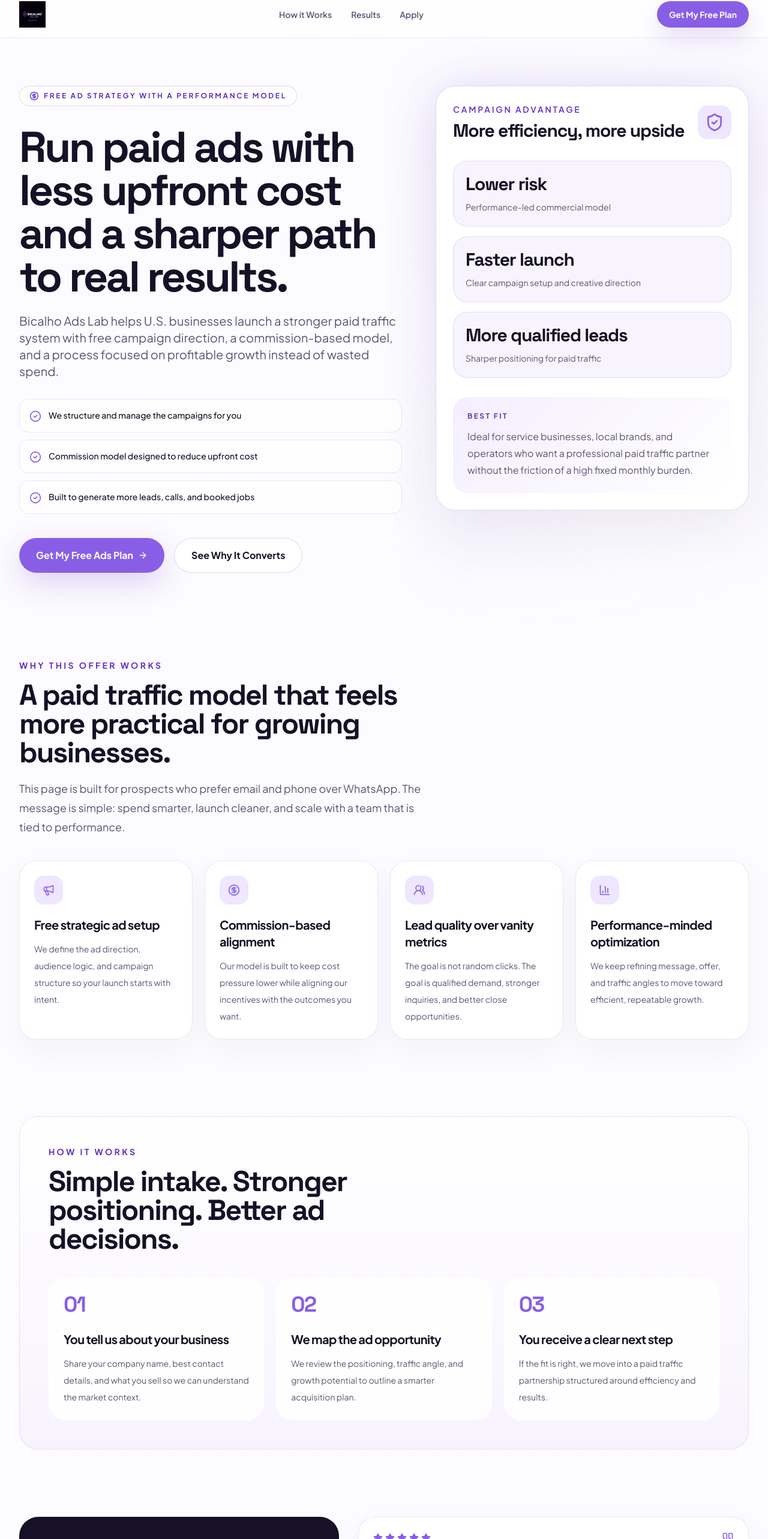
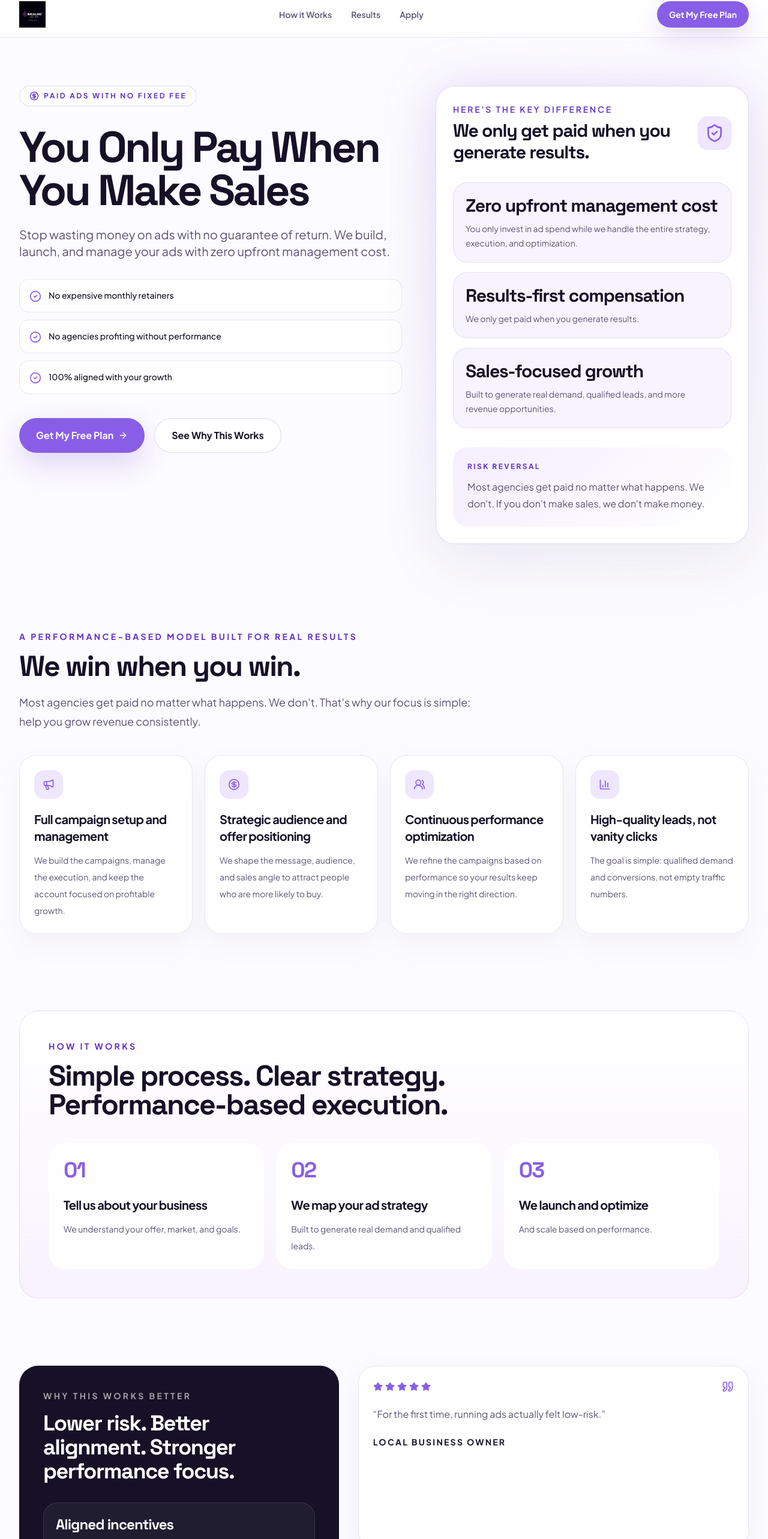
Before and after one commit to adribica/lp-bicalho-ads-lab, a React (Vite) app: page / in a window 1280 px wide. Shown: the part 14-2580 px from the top of the page at 60% size. Built offline with nearby package versions, Linux system fonts and the light colour scheme; no server answers.

Commit message:
feat: apply AIDA landing page copy

```diff
--- a/src/components/LandingHero.tsx
+++ b/src/components/LandingHero.tsx
@@ -2,20 +2,32 @@
 import { ArrowRight, BadgeDollarSign, CheckCircle2, ShieldCheck } from 'lucide-react';
 
 const heroPoints = [
-  'We structure and manage the campaigns for you',
-  'Commission model designed to reduce upfront cost',
-  'Built to generate more leads, calls, and booked jobs',
+  'No expensive monthly retainers',
+  'No agencies profiting without performance',
+  '100% aligned with your growth',
 ];
 
 const metrics = [
-  { value: 'Lower risk', label: 'Performance-led commercial model' },
-  { value: 'Faster launch', label: 'Clear campaign setup and creative direction' },
-  { value: 'More qualified leads', label: 'Sharper positioning for paid traffic' },
+  {
+    value: 'Zero upfront management cost',
+    label: 'You only invest in ad spend while we handle the entire strategy, execution, and optimization.',
+  },
+  {
+    value: 'Results-first compensation',
+    label: 'We only get paid when you generate results.',
+  },
+  {
+    value: 'Sales-focused growth',
+    label: 'Built to generate real demand, qualified leads, and more revenue opportunities.',
+  },
 ];
 
 const LandingHero = () => {
   return (
-    <section id="top" className="mx-auto grid max-w-7xl gap-14 px-6 pb-20 pt-14 lg:grid-cols-[1.1fr_0.9fr] lg:px-8 lg:pb-24 lg:pt-20">
+    <section
+      id="top"
+      className="mx-auto grid max-w-7xl gap-14 px-6 pb-20 pt-14 lg:grid-cols-[1.1fr_0.9fr] lg:px-8 lg:pb-24 lg:pt-20"
+    >
       <motion.div
         initial={{ opacity: 0, y: 28 }}
         animate={{ opacity: 1, y: 0 }}
@@ -24,21 +36,24 @@
       >
         <div className="inline-flex items-center gap-2 rounded-full border border-[var(--line-strong)] bg-white px-4 py-2 text-xs font-bold uppercase tracking-[0.22em] text-[var(--brand-deep)]">
           <BadgeDollarSign className="h-4 w-4" />
-          Free ad strategy with a performance model
+          Paid Ads With No Fixed Fee
         </div>
 
         <h1 className="mt-8 max-w-3xl font-display text-5xl font-bold leading-[0.98] tracking-[-0.05em] text-[var(--ink)] md:text-6xl lg:text-7xl">
-          Run paid ads with less upfront cost and a sharper path to real results.
+          You Only Pay When You Make Sales
         </h1>
 
         <p className="mt-6 max-w-2xl text-lg leading-8 text-[var(--ink-soft)] md:text-xl">
-          Bicalho Ads Lab helps U.S. businesses launch a stronger paid traffic system with free campaign
-          direction, a commission-based model, and a process focused on profitable growth instead of wasted spend.
+          Stop wasting money on ads with no guarantee of return. We build, launch, and manage your ads with
+          zero upfront management cost.
         </p>
 
         <div className="mt-8 grid gap-3 text-sm font-medium text-[var(--ink)]">
           {heroPoints.map((point) => (
-            <div key={point} className="flex items-start gap-3 rounded-2xl border border-[var(--line)] bg-white/80 px-4 py-4">
+            <div
+              key={point}
+              className="flex items-start gap-3 rounded-2xl border border-[var(--line)] bg-white/80 px-4 py-4"
+            >
               <CheckCircle2 className="mt-0.5 h-5 w-5 flex-none text-[var(--brand)]" />
               <span>{point}</span>
             </div>
@@ -50,7 +65,7 @@
             href="#apply"
             className="inline-flex items-center justify-center gap-2 rounded-full bg-[var(--brand)] px-7 py-4 text-base font-bold text-white shadow-[0_18px_48px_rgba(104,57,201,0.2)] transition hover:bg-[var(--brand-deep)]"
           >
-            Get My Free Ads Plan
+            Get My Free Plan
             <ArrowRight className="h-4 w-4" />
           </a>
 
@@ -58,7 +73,7 @@
             href="#results"
             className="inline-flex items-center justify-center rounded-full border border-[var(--line-strong)] bg-white px-7 py-4 text-base font-bold text-[var(--ink)] transition hover:border-[var(--brand)] hover:text-[var(--brand-deep)]"
           >
-            See Why It Converts
+            See Why This Works
           </a>
         </div>
       </motion.div>
@@ -74,8 +89,12 @@
         <div className="relative overflow-hidden rounded-[2rem] border border-[var(--line-strong)] bg-white p-7 shadow-[0_30px_100px_rgba(50,35,86,0.08)]">
           <div className="flex items-center justify-between">
             <div>
-              <p className="text-sm font-semibold uppercase tracking-[0.2em] text-[var(--brand-deep)]">Campaign Advantage</p>
-              <h2 className="mt-2 font-display text-3xl font-bold tracking-[-0.04em] text-[var(--ink)]">More efficiency, more upside</h2>
+              <p className="text-sm font-semibold uppercase tracking-[0.2em] text-[var(--brand-deep)]">
+                Here&apos;s the key difference
+              </p>
+              <h2 className="mt-2 font-display text-3xl font-bold tracking-[-0.04em] text-[var(--ink)]">
+                We only get paid when you generate results.
+              </h2>
             </div>
             <div className="rounded-2xl bg-[var(--surface-tint)] p-3 text-[var(--brand)]">
               <ShieldCheck className="h-8 w-8" />
@@ -84,18 +103,25 @@
 
           <div className="mt-8 grid gap-4">
             {metrics.map((metric) => (
-              <div key={metric.value} className="rounded-[1.5rem] border border-[var(--line)] bg-[var(--surface)] px-5 py-5">
-                <p className="font-display text-3xl font-bold tracking-[-0.04em] text-[var(--ink)]">{metric.value}</p>
+              <div
+                key={metric.value}
+                className="rounded-[1.5rem] border border-[var(--line)] bg-[var(--surface)] px-5 py-5"
+              >
+                <p className="font-display text-3xl font-bold tracking-[-0.04em] text-[var(--ink)]">
+                  {metric.value}
+                </p>
                 <p className="mt-2 text-sm leading-6 text-[var(--ink-soft)]">{metric.label}</p>
               </div>
             ))}
           </div>
 
           <div className="mt-8 rounded-[1.5rem] bg-[linear-gradient(135deg,#f4eeff,#ffffff)] p-6">
-            <p className="text-xs font-bold uppercase tracking-[0.2em] text-[var(--brand-deep)]">Best fit</p>
+            <p className="text-xs font-bold uppercase tracking-[0.2em] text-[var(--brand-deep)]">
+              Risk reversal
+            </p>
             <p className="mt-3 text-base leading-7 text-[var(--ink-soft)]">
-              Ideal for service businesses, local brands, and operators who want a professional paid traffic partner
-              without the friction of a high fixed monthly burden.
+              Most agencies get paid no matter what happens. We don&apos;t. If you don&apos;t make sales, we
+              don&apos;t make money.
             </p>
           </div>
         </div>
--- a/src/components/LeadCaptureForm.tsx
+++ b/src/components/LeadCaptureForm.tsx
@@ -1,5 +1,5 @@
 import { FormEvent, useMemo, useState } from 'react';
-import { ArrowRight, Mail, Phone, BriefcaseBusiness, UserRound } from 'lucide-react';
+import { ArrowRight, BriefcaseBusiness, Mail, Phone, UserRound } from 'lucide-react';
 
 type FormState = {
   name: string;
@@ -83,17 +83,21 @@
     <section id="apply" className="mx-auto max-w-7xl px-6 py-20 lg:px-8 lg:py-24">
       <div className="grid gap-8 rounded-[2rem] border border-[var(--line)] bg-white p-8 shadow-[0_24px_80px_rgba(50,35,86,0.07)] lg:grid-cols-[0.9fr_1.1fr] lg:p-10">
         <div className="rounded-[1.75rem] bg-[linear-gradient(180deg,#24183f,#38255f)] p-8 text-white">
-          <p className="text-sm font-bold uppercase tracking-[0.22em] text-white/60">Lead capture</p>
-          <h2 className="mt-4 font-display text-4xl font-bold tracking-[-0.04em]">Tell us about your business and we&apos;ll map the next move.</h2>
+          <p className="text-sm font-bold uppercase tracking-[0.22em] text-white/60">Get Your Free Ad Strategy Plan</p>
+          <h2 className="mt-4 font-display text-4xl font-bold tracking-[-0.04em]">
+            See how you can attract customers daily with a model where you only pay when you win.
+          </h2>
           <p className="mt-5 text-base leading-8 text-white/72">
-            This form is built for prospects who prefer a direct professional contact flow. Leave your details and
-            your business name so the team can evaluate fit and reach out with the right next step.
+            Leave your details and we&apos;ll review your business, map the opportunity, and show you how
+            this performance-based model can work for your growth.
           </p>
 
           <div className="mt-8 grid gap-4 text-sm text-white/75">
-            <div className="rounded-2xl border border-white/10 bg-white/5 px-4 py-4">Short form built to reduce drop-off from cold traffic.</div>
-            <div className="rounded-2xl border border-white/10 bg-white/5 px-4 py-4">Best used with a webhook, CRM, or automation destination.</div>
-            <div className="rounded-2xl border border-white/10 bg-white/5 px-4 py-4">Professional intake for users who do not want to use WhatsApp.</div>
+            <div className="rounded-2xl border border-white/10 bg-white/5 px-4 py-4">Limited spots available.</div>
+            <div className="rounded-2xl border border-white/10 bg-white/5 px-4 py-4">No fixed fees.</div>
+            <div className="rounded-2xl border border-white/10 bg-white/5 px-4 py-4">
+              No unnecessary risk. Just performance-driven growth.
+            </div>
           </div>
         </div>
 
@@ -159,7 +163,7 @@
             disabled={status === 'loading'}
             className="inline-flex items-center justify-center gap-2 rounded-full bg-[var(--brand)] px-7 py-4 text-base font-bold text-white transition hover:bg-[var(--brand-deep)] disabled:cursor-not-allowed disabled:opacity-70"
           >
-            {status === 'loading' ? 'Submitting...' : 'Request My Free Ads Plan'}
+            {status === 'loading' ? 'Submitting...' : 'Get My Free Plan'}
             <ArrowRight className="h-4 w-4" />
           </button>
 
--- a/src/components/OfferHighlights.tsx
+++ b/src/components/OfferHighlights.tsx
@@ -2,23 +2,27 @@
 
 const highlights = [
   {
-    title: 'Free strategic ad setup',
-    description: 'We define the ad direction, audience logic, and campaign structure so your launch starts with intent.',
+    title: 'Full campaign setup and management',
+    description:
+      'We build the campaigns, manage the execution, and keep the account focused on profitable growth.',
     icon: Megaphone,
   },
   {
-    title: 'Commission-based alignment',
-    description: 'Our model is built to keep cost pressure lower while aligning our incentives with the outcomes you want.',
+    title: 'Strategic audience and offer positioning',
+    description:
+      'We shape the message, audience, and sales angle to attract people who are more likely to buy.',
     icon: CircleDollarSign,
   },
   {
-    title: 'Lead quality over vanity metrics',
-    description: 'The goal is not random clicks. The goal is qualified demand, stronger inquiries, and better close opportunities.',
+    title: 'Continuous performance optimization',
+    description:
+      'We refine the campaigns based on performance so your results keep moving in the right direction.',
     icon: UsersRound,
   },
   {
-    title: 'Performance-minded optimization',
-    description: 'We keep refining message, offer, and traffic angles to move toward efficient, repeatable growth.',
+    title: 'High-quality leads, not vanity clicks',
+    description:
+      'The goal is simple: qualified demand and conversions, not empty traffic numbers.',
     icon: BarChart3,
   },
 ];
@@ -26,20 +30,25 @@
 const OfferHighlights = () => {
   return (
     <section id="results" className="mx-auto max-w-7xl px-6 py-8 lg:px-8 lg:py-12">
-      <div className="max-w-2xl">
-        <p className="text-sm font-bold uppercase tracking-[0.24em] text-[var(--brand-deep)]">Why this offer works</p>
+      <div className="max-w-3xl">
+        <p className="text-sm font-bold uppercase tracking-[0.24em] text-[var(--brand-deep)]">
+          A performance-based model built for real results
+        </p>
         <h2 className="mt-4 font-display text-4xl font-bold tracking-[-0.04em] text-[var(--ink)] md:text-5xl">
-          A paid traffic model that feels more practical for growing businesses.
+          We win when you win.
         </h2>
         <p className="mt-5 text-lg leading-8 text-[var(--ink-soft)]">
-          This page is built for prospects who prefer email and phone over WhatsApp. The message is simple: spend
-          smarter, launch cleaner, and scale with a team that is tied to performance.
+          Most agencies get paid no matter what happens. We don&apos;t. That&apos;s why our focus is simple:
+          help you grow revenue consistently.
         </p>
       </div>
 
       <div className="mt-10 grid gap-5 md:grid-cols-2 xl:grid-cols-4">
         {highlights.map(({ title, description, icon: Icon }) => (
-          <article key={title} className="rounded-[1.75rem] border border-[var(--line)] bg-white p-6 shadow-[0_18px_50px_rgba(50,35,86,0.04)]">
+          <article
+            key={title}
+            className="rounded-[1.75rem] border border-[var(--line)] bg-white p-6 shadow-[0_18px_50px_rgba(50,35,86,0.04)]"
+          >
             <div className="flex h-12 w-12 items-center justify-center rounded-2xl bg-[var(--surface-tint)] text-[var(--brand)]">
               <Icon className="h-5 w-5" />
             </div>
--- a/src/components/ProcessSection.tsx
+++ b/src/components/ProcessSection.tsx
@@ -1,18 +1,18 @@
 const steps = [
   {
     number: '01',
-    title: 'You tell us about your business',
-    description: 'Share your company name, best contact details, and what you sell so we can understand the market context.',
+    title: 'Tell us about your business',
+    description: 'We understand your offer, market, and goals.',
   },
   {
     number: '02',
-    title: 'We map the ad opportunity',
-    description: 'We review the positioning, traffic angle, and growth potential to outline a smarter acquisition plan.',
+    title: 'We map your ad strategy',
+    description: 'Built to generate real demand and qualified leads.',
   },
   {
     number: '03',
-    title: 'You receive a clear next step',
-    description: 'If the fit is right, we move into a paid traffic partnership structured around efficiency and results.',
+    title: 'We launch and optimize',
+    description: 'And scale based on performance.',
   },
 ];
 
@@ -21,16 +21,20 @@
     <section id="process" className="mx-auto max-w-7xl px-6 py-20 lg:px-8">
       <div className="rounded-[2rem] border border-[var(--line)] bg-[linear-gradient(180deg,#ffffff,rgba(246,240,255,0.8))] p-8 md:p-10 lg:p-12">
         <div className="max-w-2xl">
-          <p className="text-sm font-bold uppercase tracking-[0.24em] text-[var(--brand-deep)]">How it works</p>
+          <p className="text-sm font-bold uppercase tracking-[0.24em] text-[var(--brand-deep)]">
+            How It Works
+          </p>
           <h2 className="mt-4 font-display text-4xl font-bold tracking-[-0.04em] text-[var(--ink)] md:text-5xl">
-            Simple intake. Stronger positioning. Better ad decisions.
+            Simple process. Clear strategy. Performance-based execution.
           </h2>
         </div>
 
         <div className="mt-10 grid gap-5 lg:grid-cols-3">
           {steps.map((step) => (
             <article key={step.number} className="rounded-[1.75rem] border border-white bg-white/85 p-6">
-              <p className="font-display text-4xl font-bold tracking-[-0.05em] text-[var(--brand)]">{step.number}</p>
+              <p className="font-display text-4xl font-bold tracking-[-0.05em] text-[var(--brand)]">
+                {step.number}
+              </p>
               <h3 className="mt-6 text-xl font-bold tracking-[-0.03em] text-[var(--ink)]">{step.title}</h3>
               <p className="mt-3 text-sm leading-7 text-[var(--ink-soft)]">{step.description}</p>
             </article>
--- a/src/components/SocialProof.tsx
+++ b/src/components/SocialProof.tsx
@@ -2,23 +2,19 @@
 
 const proofItems = [
   {
-    quote: 'The structure felt more professional from the first conversation, and the ad direction made the spend feel much safer.',
-    person: 'Service business owner',
+    quote: 'For the first time, running ads actually felt low-risk.',
+    person: 'Local business owner',
   },
   {
-    quote: 'What stood out was the clarity. Instead of vague promises, we got a very direct plan tied to lead generation.',
-    person: 'Local business operator',
-  },
-  {
-    quote: 'The commission logic made the model easier to consider because it felt connected to outcomes, not just a fixed fee.',
-    person: 'Growth-focused founder',
+    quote: 'They were focused on results, not just charging a fee.',
+    person: 'Service provider',
   },
 ];
 
 const stats = [
-  { value: 'U.S. market ready', label: 'Messaging adapted for non-WhatsApp traffic' },
-  { value: '4 required fields', label: 'Low-friction lead capture for faster submissions' },
-  { value: 'Professional positioning', label: 'Built to increase trust before the first call' },
+  { value: 'Aligned incentives', label: 'We grow together.' },
+  { value: 'Lower risk', label: 'No paying for empty promises.' },
+  { value: 'Sales-driven strategy', label: 'Not just traffic, but conversions.' },
 ];
 
 const SocialProof = () => {
@@ -26,8 +22,10 @@
     <section className="mx-auto max-w-7xl px-6 py-8 lg:px-8">
       <div className="grid gap-8 lg:grid-cols-[0.9fr_1.1fr]">
         <div className="rounded-[2rem] bg-[var(--ink)] p-8 text-white md:p-10">
-          <p className="text-sm font-bold uppercase tracking-[0.24em] text-white/60">Social proof</p>
-          <h2 className="mt-4 font-display text-4xl font-bold tracking-[-0.04em]">Positioned to feel credible before the lead form.</h2>
+          <p className="text-sm font-bold uppercase tracking-[0.24em] text-white/60">Why This Works Better</p>
+          <h2 className="mt-4 font-display text-4xl font-bold tracking-[-0.04em]">
+            Lower risk. Better alignment. Stronger performance focus.
+          </h2>
           <div className="mt-8 grid gap-4">
             {stats.map((stat) => (
               <div key={stat.value} className="rounded-[1.5rem] border border-white/10 bg-white/5 p-5">
@@ -40,7 +38,10 @@
 
         <div className="grid gap-5">
           {proofItems.map((item) => (
-            <article key={item.person} className="rounded-[1.75rem] border border-[var(--line)] bg-white p-6 shadow-[0_18px_50px_rgba(50,35,86,0.05)]">
+            <article
+              key={item.person}
+              className="rounded-[1.75rem] border border-[var(--line)] bg-white p-6 shadow-[0_18px_50px_rgba(50,35,86,0.05)]"
+            >
               <div className="flex items-center justify-between">
                 <div className="flex gap-1 text-[var(--brand)]">
                   {Array.from({ length: 5 }).map((_, index) => (
@@ -49,7 +50,7 @@
                 </div>
                 <Quote className="h-5 w-5 text-[var(--brand)]" />
               </div>
-              <p className="mt-5 text-base leading-8 text-[var(--ink-soft)]">“{item.quote}”</p>
+              <p className="mt-5 text-base leading-8 text-[var(--ink-soft)]">&ldquo;{item.quote}&rdquo;</p>
               <p className="mt-5 text-sm font-bold uppercase tracking-[0.16em] text-[var(--ink)]">{item.person}</p>
             </article>
           ))}
```
